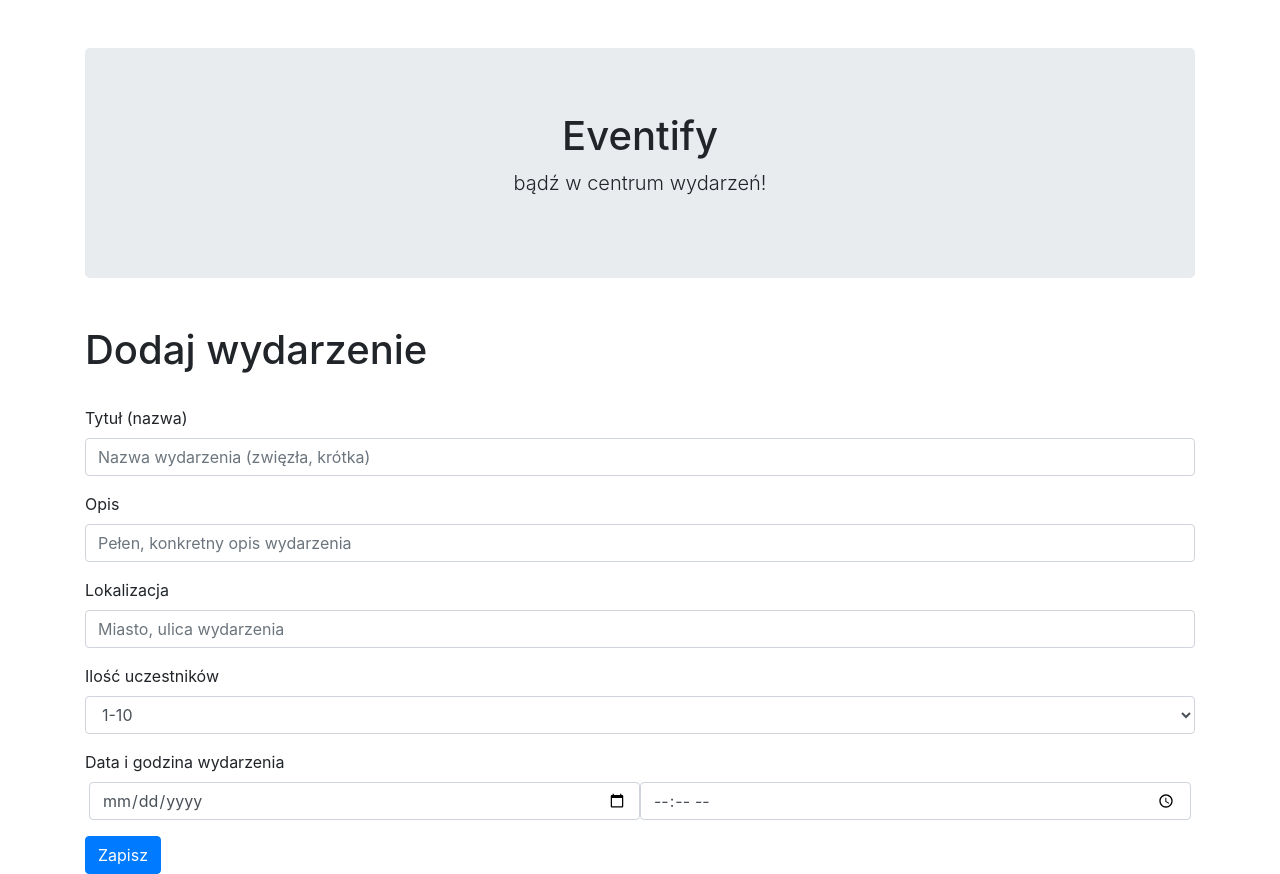
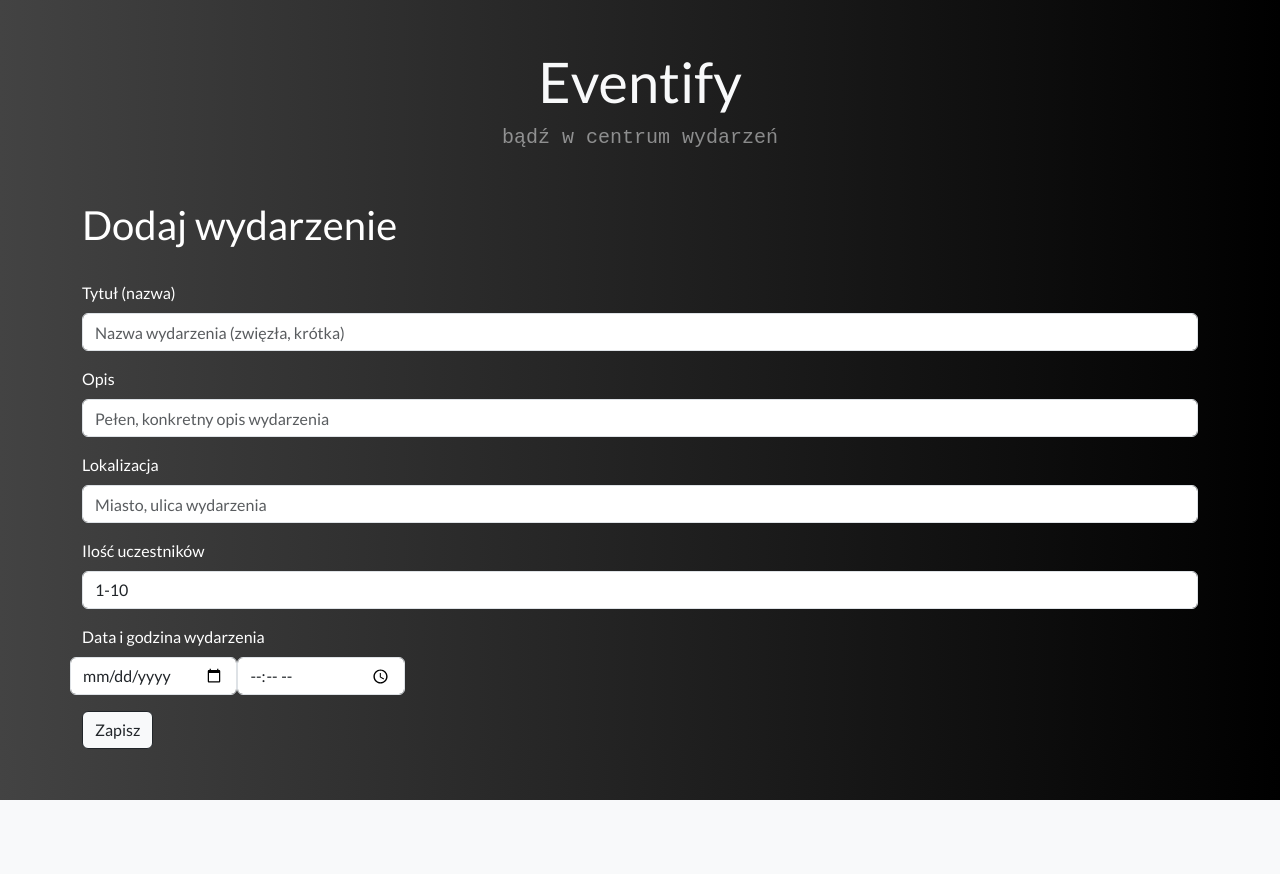
Before and after one commit to dominikwiench/eventify, a Flask app: page /addform in a window 1280 px wide. After the commit the page ends 800 px from the top, so only its background shows below. Run offline with Flask 2, Linux system fonts and the light colour scheme; some libraries are stand-ins or nearby versions.

Commit message:
Add.html
Dodany front do add.html
Rowniez dodany popup po wcisnieciu przysicku zapisz.

```diff
--- a/templates/add.html
+++ b/templates/add.html
@@ -1,17 +1,64 @@
 <!DOCTYPE html>
 <html lang="pl">
 <head>
+  <meta http-equiv="X-UA-Compatible" content="IE=edge">
   <meta charset="UTF-8">
-    <meta name="viewport" content="width=device-width, initial-scale=1.0">
+  <meta name="viewport" content="width=device-width, initial-scale=1">
   <title>Eventify</title>
   <link rel="stylesheet" href="https://maxcdn.bootstrapcdn.com/bootstrap/4.5.2/css/bootstrap.min.css">
-    <script src="https://cdn.jsdelivr.net/npm/bootstrap@5.3.3/dist/js/bootstrap.bundle.min.js"></script>
+  <script src="https://code.jquery.com/jquery-3.6.0.min.js"></script>
+  <script src="https://maxcdn.bootstrapcdn.com/bootstrap/4.5.2/js/bootstrap.bundle.min.js"></script>
+  <link href="https://cdn.jsdelivr.net/npm/bootstrap@5.3.3/dist/css/bootstrap.min.css" rel="stylesheet" integrity="sha384-QWTKZyjpPEjISv5WaRU9OFeRpok6YctnYmDr5pNlyT2bRjXh0JMhjY6hW+ALEwIH" crossorigin="anonymous">
+  <style>
+    @import url('https://fonts.googleapis.com/css?family=Lato|Raleway');
+    body {
+      font-family: Lato;
+      background-image: linear-gradient(to right, #434343 0%, black 100%);
+      color: white;
+    }
+    a {
+      color: rgb(184, 184, 184);
+      text-decoration: none;
+      transition: color 0.2s ease;
+    }
+    a:hover {
+      color: white;
+      text-decoration: none;
+    }
+    /* wiadomosc */
+    .modal-dialog {
+      display: flex;
+      align-items: center;
+      min-height: calc(100% - 1rem);
+    }
+    .modal-content {
+      margin: auto;
+    }
+
+  </style>
+  <script>
+    document.addEventListener('DOMContentLoaded', function() {
+      const form = document.querySelector('form');
+      const submitButton = document.querySelector('button[type="submit"]');
+      const confirmSubmitButton = document.getElementById('confirmSubmit');
+
+      submitButton.addEventListener('click', function(event) {
+        event.preventDefault();
+        $('#confirmationModal').modal('show');
+      });
+
+      confirmSubmitButton.addEventListener('click', function() {
+        $('#confirmationModal').modal('hide');
+        form.submit();
+      });
+    });
+  </script>
 </head>
 <body>
   <div class="container mt-5">
-        <div class="jumbotron text-center">
-            <h1>Eventify</h1>
-            <p class="lead">bądź w centrum wydarzeń!</p>
+    <div class="text-center">
+      <h1 class="text-light display-4">Eventify</h1>
+      <p class="lead text-light opacity-50" style="font-family: 'Courier New', Courier, monospace;">bądź w centrum wydarzeń</p>
     </div>
   </div>
   <div class="container mt-5">
@@ -44,15 +91,33 @@
       </div>
       <div class="form-group">
         <label for="datetime">Data i godzina wydarzenia</label>
-                    <div class="row row-cols-2 mx-1">
-                        <input type="date" class="form-control" id='dater' name='dater'>
-                        <input type="time" class="form-control" id='timer' name='timer'>
+        <div class="row" style="width: 30%;">
+          <input type="date" class="form-control col" id='dater' name='dater'>
+          <input type="time" class="form-control col" id='timer' name='timer'>
         </div>
       </div>
-                <button type="submit" class="btn btn-primary">Zapisz</button>
+      <button type="submit" class="btn btn-primary btn-light btn-outline-dark">Zapisz</button>
     </form>
   </div>
-
-
+  <!-- Custom Confirmation Modal -->
+  <div class="modal fade" id="confirmationModal" tabindex="-1" role="dialog" aria-labelledby="confirmationModalLabel" aria-hidden="true">
+    <div class="modal-dialog modal-dialog-centered" role="document">
+      <div class="modal-content"style="color:black;">
+        <div class="modal-header">
+          <h5 class="modal-title" id="confirmationModalLabel">Potwierdź zmiany</h5>
+          <button type="button" class="close" data-dismiss="modal" aria-label="Close">
+            <span aria-hidden="true">&times;</span>
+          </button>
+        </div>
+        <div class="modal-body">
+          Czy na pewno chcesz dodać wydarzenie?
+        </div>
+        <div class="modal-footer">
+          <button type="button" class="btn btn-outline-danger" data-dismiss="modal">Anuluj</button>
+          <button type="button" class="btn btn-outline-success" id="confirmSubmit">Tak</button>
+        </div>
+      </div>
+    </div>
+  </div>
 </body>
 </html>
--- a/templates/index.html
+++ b/templates/index.html
@@ -23,7 +23,6 @@
         a:hover{
             color: white;
             text-decoration: none;
-
         }
     </style>
 </head>
@@ -39,8 +38,8 @@
                 <h2 class="pb-2 border-bottom">Nocny Półmaraton</h2>
                 <div class="row g-4 py-3 row-cols-1 row-cols-lg-3">
                   <div class="feature col">
-                    <h3 class="fs-1 text-body-emphasis bg-white border">Wrocław</h3><h3 class="fs-8 text-body-emphasis bg-white"style="font-family: 'Courier New', Courier, monospace;">10.10.2025</h3>
-                    <p class="border-start border-opacity-5">W stosunku do ubiegłej edycji wydarzenia wprowadziliśmy kilka niewielkich, starannie przemyślanych zmian, aby zapewnić jeszcze lepsze wrażenia biegowe.<br> Czekamy na Ciebie na mecie z otwartymi ramionami! Pamiętaj: 12 000 marzeń, 100% determinacji, jedna niezapomniana noc.</p>
+                    <h3 class="fs-1 text-body-emphasis bg-white border">Wrocław</h3><h4 class="fs-8 text-body-emphasis bg-white"style="font-family: 'Courier New', Courier, monospace;">10.10.2025</h4>
+                    <p class="border-start border-opacity-5">W stosunku do ubiegłej edycji wydarzenia wprowadziliśmy kilka niewielkich, starannie przemyślanych zmian, aby zapewnić jeszcze lepsze wrażenia biegowe. Czekamy na Ciebie na mecie z otwartymi ramionami! Pamiętaj: 12 000 marzeń, 100% determinacji, jedna niezapomniana noc.</p>
                   </div>
                   <div class="feature col">
                   </div>
```
Also changed, not shown: templates/style.css (deleted). Lines whose indentation alone changed are shown as unchanged.
